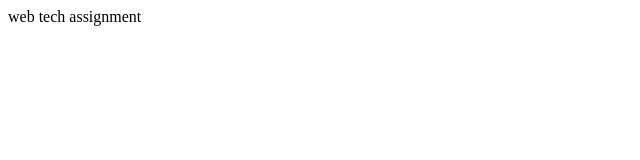
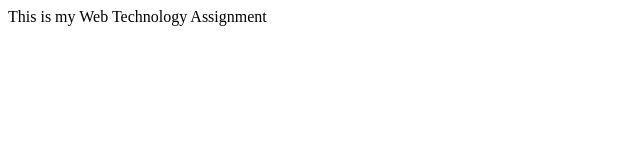
Before and after one commit to yashsokal1/web-tech, a plain HTML site: page index.html in a window 1280 px wide. Shown: the whole page, without its empty margins (0-640 px from the left). Drawn offline with Linux system fonts and the light colour scheme.

Commit message:
Update index.html

```diff
--- a/index.html
+++ b/index.html
@@ -2,6 +2,6 @@
 <html>
 <header><title>This is title</title></header>
 <body>
-web tech assignment
+This is my Web Technology Assignment
 </body>
 </html>
```
